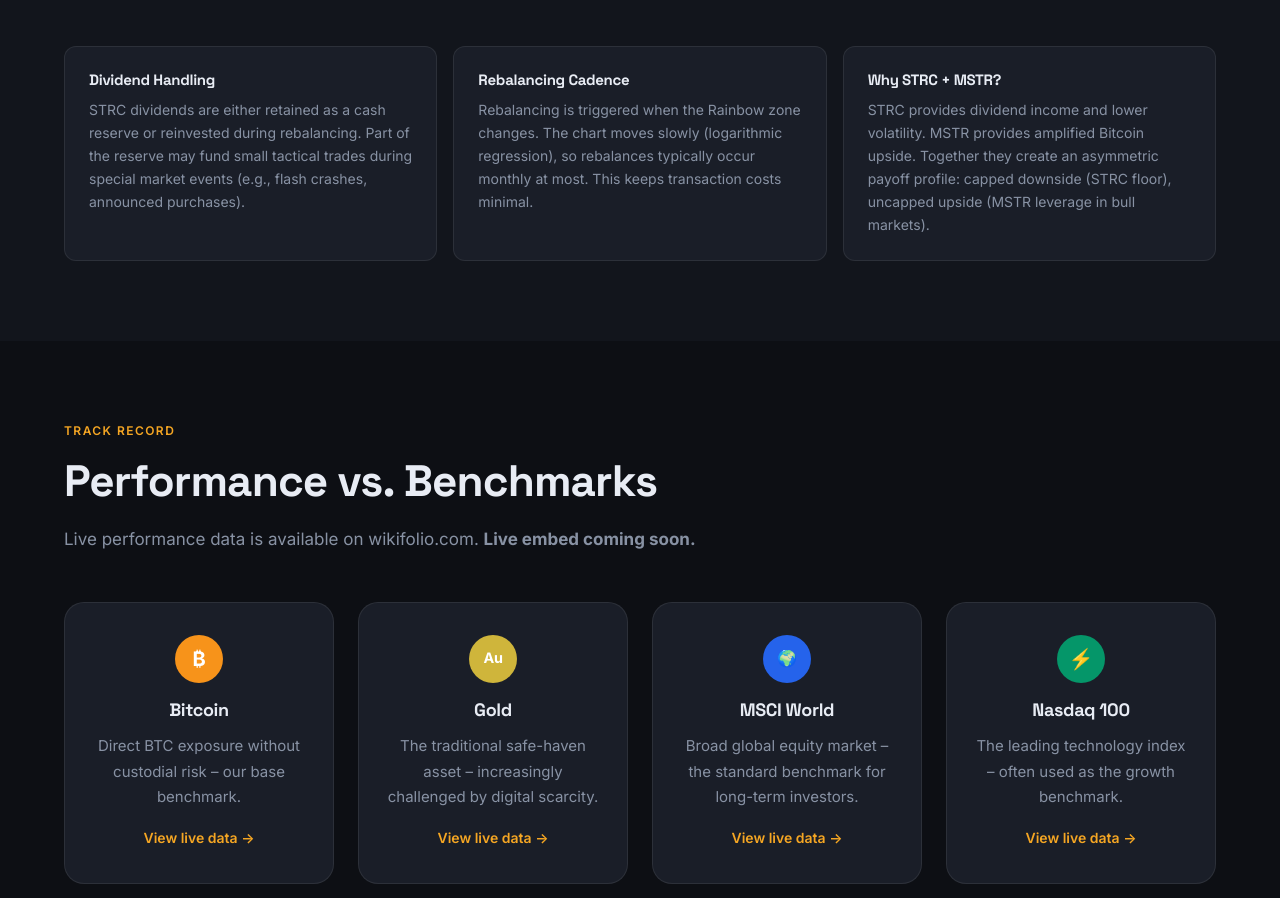
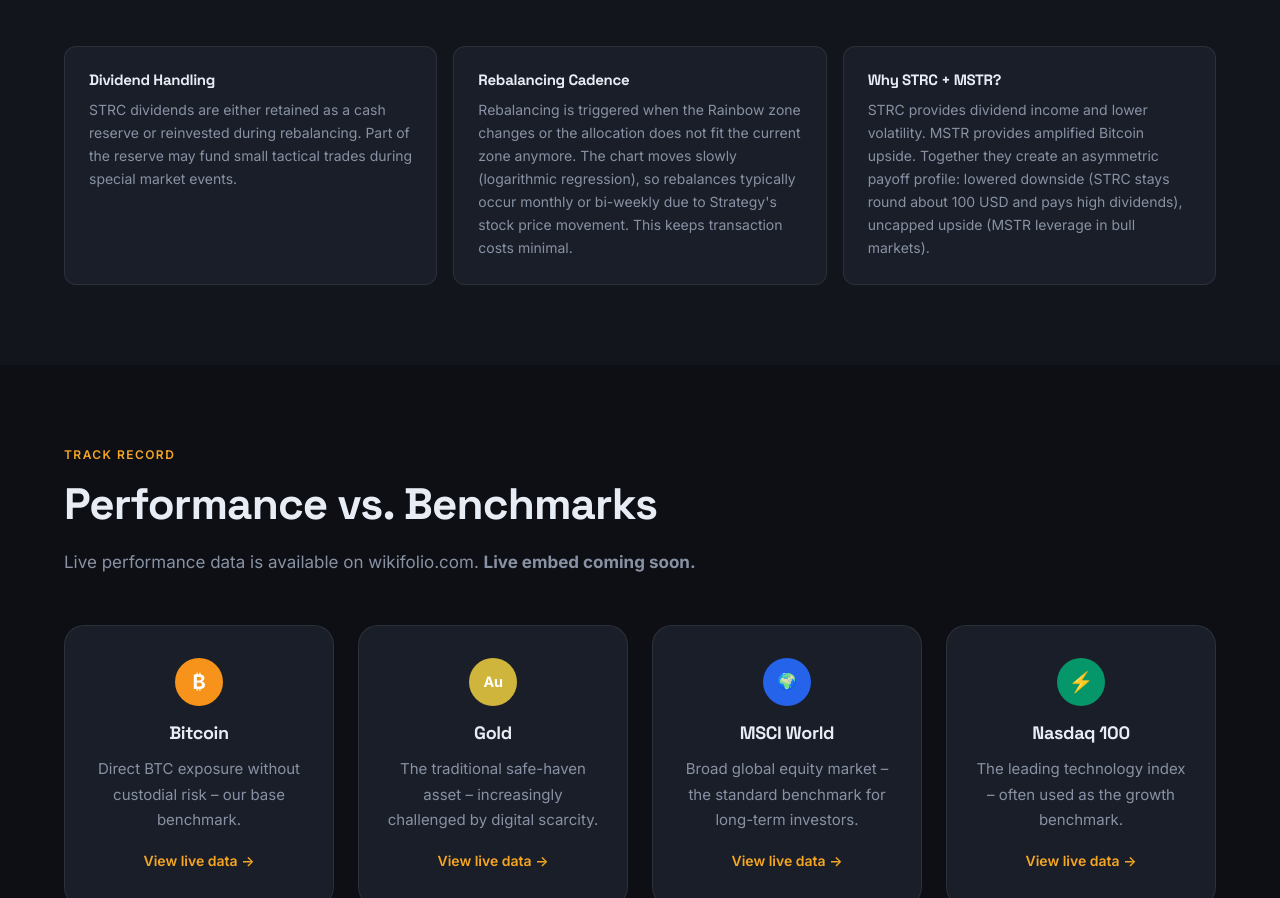
Before and after one commit to niklashamm-png/wikifolio, a plain HTML site: page docs/index.html in a window 1280 px wide. Shown: the part 2291-3189 px from the top of the page. Drawn offline with Linux system fonts and the light colour scheme.

Commit message:
Update dividend and rebalancing strategy descriptions
Clarified dividend handling and rebalancing strategy details.

```diff
--- a/docs/index.html
+++ b/docs/index.html
@@ -226,23 +226,23 @@
             <p>
               STRC dividends are either retained as a cash reserve or reinvested during
               rebalancing. Part of the reserve may fund small tactical trades during
-              special market events (e.g., flash crashes, announced purchases).
+              special market events.
             </p>
           </div>
           <div class="strategy-note">
             <h4>Rebalancing Cadence</h4>
             <p>
-              Rebalancing is triggered when the Rainbow zone changes. The chart moves
-              slowly (logarithmic regression), so rebalances typically occur monthly
-              at most. This keeps transaction costs minimal.
+              Rebalancing is triggered when the Rainbow zone changes or the allocation does not fit the current zone anymore. The chart moves
+              slowly (logarithmic regression), so rebalances typically occur monthly or bi-weekly due to Strategy's stock price movement.
+              This keeps transaction costs minimal.
             </p>
           </div>
           <div class="strategy-note">
             <h4>Why STRC + MSTR?</h4>
             <p>
               STRC provides dividend income and lower volatility. MSTR provides amplified
-              Bitcoin upside. Together they create an asymmetric payoff profile: capped
-              downside (STRC floor), uncapped upside (MSTR leverage in bull markets).
+              Bitcoin upside. Together they create an asymmetric payoff profile: lowered
+              downside (STRC stays round about 100 USD and pays high dividends), uncapped upside (MSTR leverage in bull markets).
             </p>
           </div>
         </div>
```
